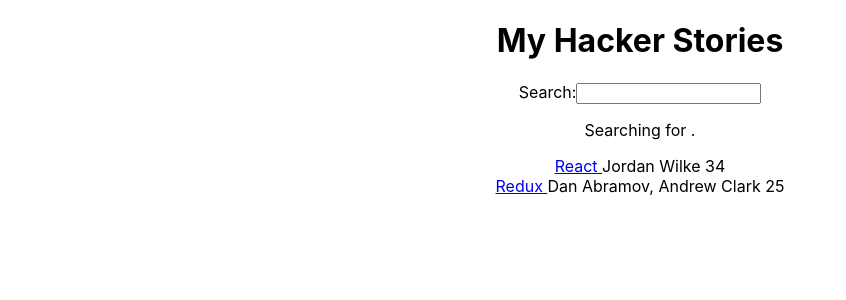
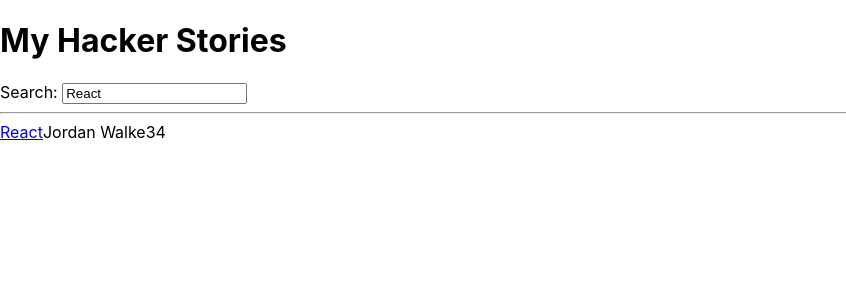
Before and after one commit to tylermatrix/rtreact, a React (Create React App) app: page / in a window 1280 px wide. Shown: the top 300 px of the page, without its empty margins (0-846 px from the left). Built offline with nearby package versions, Linux system fonts and the light colour scheme.

Commit message:
added destructuring

```diff
--- a/src/App.js
+++ b/src/App.js
@@ -1,13 +1,11 @@
 import React from "react";
-
-import "./App.css";
 
 const App = () => {
   const stories = [
     {
       title: "React",
-      url: "https://reactjs.org",
-      author: "Jordan Wilke",
+      url: "https://reactjs.org/",
+      author: "Jordan Walke",
       num_comments: 3,
       points: 4,
       objectID: 0,
@@ -22,51 +20,50 @@
     },
   ];
 
-  const [searchTerm, setSearchTerm] = React.useState("");
+  const [searchTerm, setSearchTerm] = React.useState("React");
 
   const handleSearch = (event) => {
     setSearchTerm(event.target.value);
   };
 
-  const searchedStories = stories.filter(function (story) {
-    return story.title.toLowerCase().includes(searchTerm.toLowerCase());
-  });
+  const searchedStories = stories.filter((story) =>
+    story.title.toLowerCase().includes(searchTerm.toLowerCase())
+  );
 
   return (
-    <div className="App">
+    <div>
       <h1>My Hacker Stories</h1>
 
-      <Search onSearch={handleSearch} />
+      <Search search={searchTerm} onSearch={handleSearch} />
+
+      <hr />
+
       <List list={searchedStories} />
     </div>
   );
 };
 
-const Search = (props) => {
+const Search = ({ search, onSearch }) => {
   return (
-    <div className="">
-      <label htmlFor="search">Search:</label>
-      <input type="text" id="search" onChange={props.onSearch} />
-      <p>
-        Searching for <strong>{props.searchTerm}</strong>.
-      </p>
+    <div>
+      <label htmlFor="search">Search: </label>
+      <input id="search" type="text" onChange={onSearch} value={search} />
     </div>
   );
 };
 
-const List = (props) => {
-  return props.list.map((item) => {
-    return (
-      <div key={item.objectID}>
+const List = ({ list }) =>
+  list.map((item) => <Item key={item.objectID} item={item} />);
+
+const Item = ({ item }) => (
+  <div>
     <span>
-          <a href={item.url}>{item.title} </a>
+      <a href={item.url}>{item.title}</a>
     </span>
-        <span>{item.author} </span>
+    <span>{item.author}</span>
     <span>{item.num_comments}</span>
     <span>{item.points}</span>
   </div>
 );
-  });
-};
 
 export default App;
```
Lines whose indentation alone changed are shown as unchanged.
